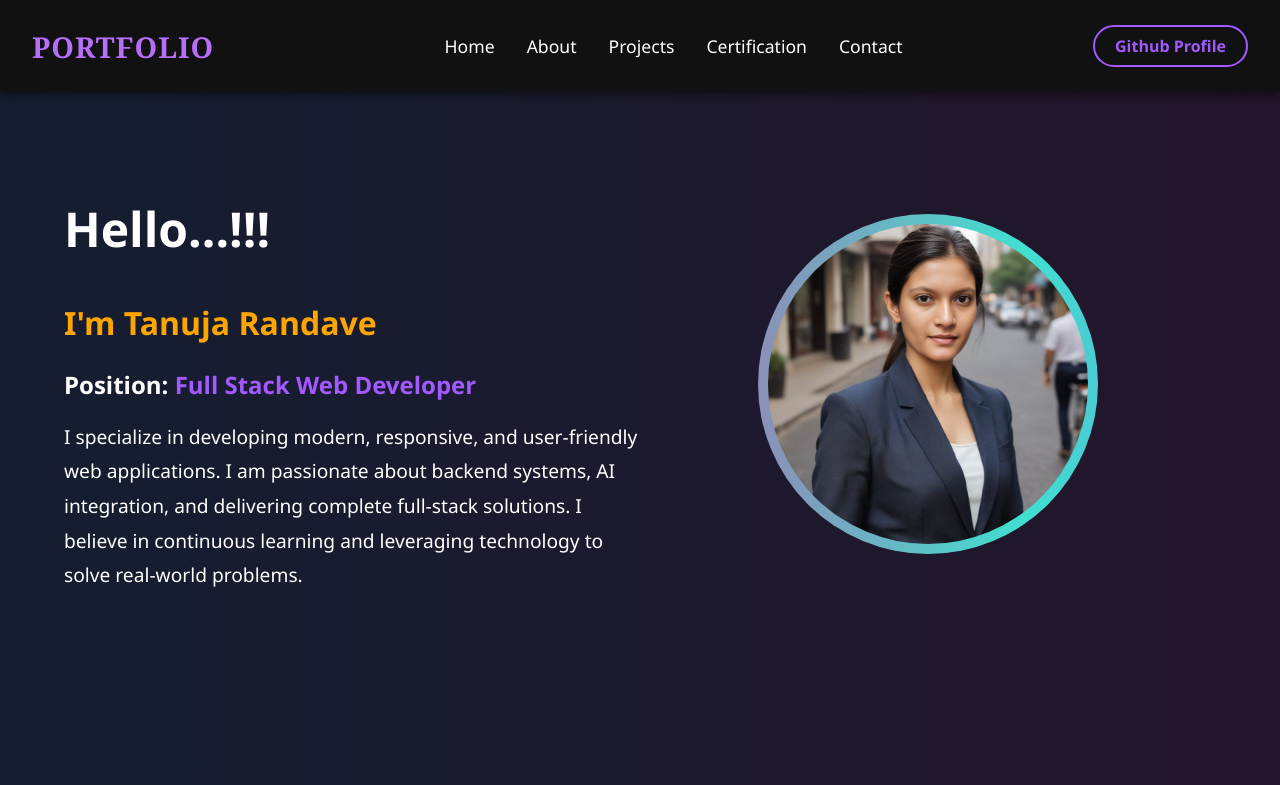
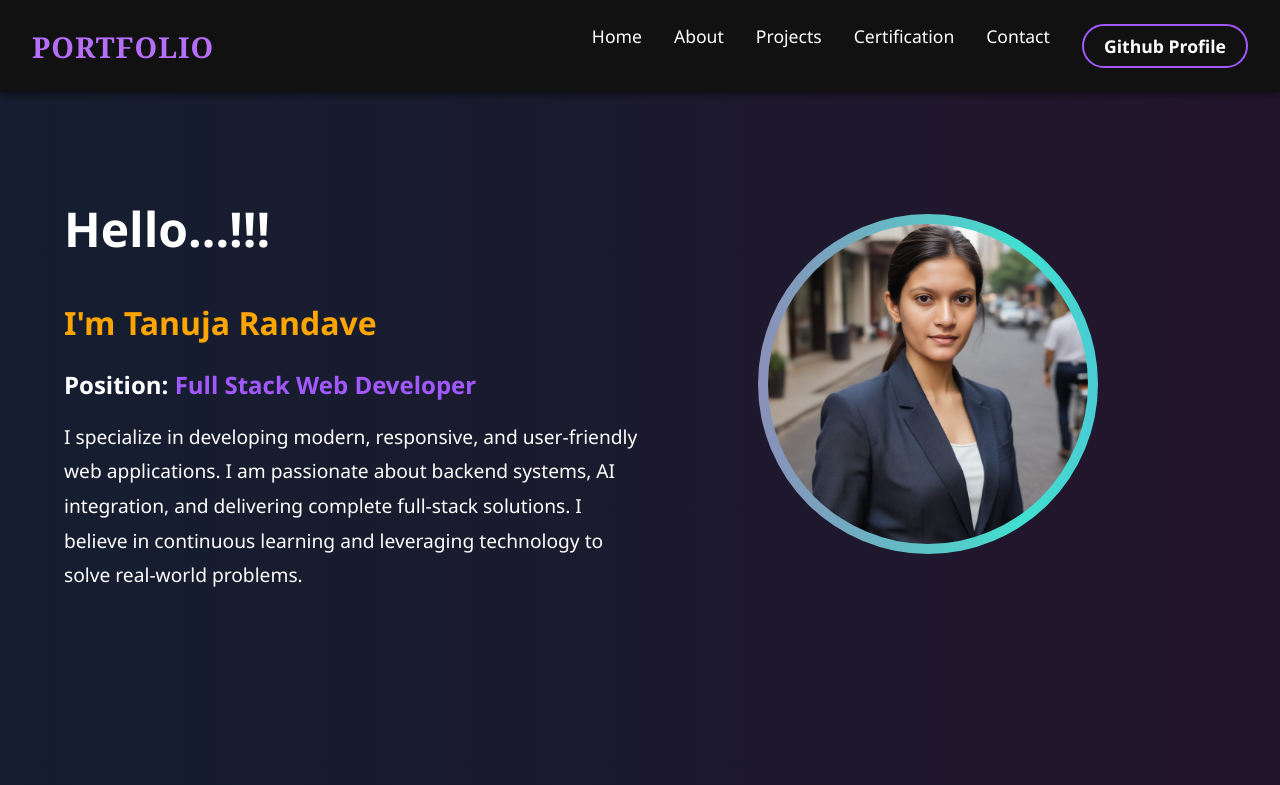
Before and after one commit to tanurandave/tanuja-react-portfollio1, a React (Create React App) app: page / in a window 1280 px wide. Shown: the top 785 px of the page. Built offline with nearby package versions, Linux system fonts and the light colour scheme; the HTML template or start-up script is replaced by a standard one.

Commit message:
Update Navbar.js

```diff
--- a/src/components/Navbar.js
+++ b/src/components/Navbar.js
@@ -14,8 +14,8 @@ const Navbar = () => {
       <h1 className="logo">PORTFOLIO</h1>
 
       {/* Hamburger Icon */}
-      <div className="hamburger" onClick={toggleMenu}>
-        &#9776;
+      <div className={`hamburger ${isMenuOpen ? 'active' : ''}`} onClick={toggleMenu}>
+        ☰
       </div>
 
       <ul className={`nav-links ${isMenuOpen ? 'show' : ''}`}>
@@ -24,16 +24,17 @@ const Navbar = () => {
         <li><Link to="/projects" onClick={() => setIsMenuOpen(false)}>Projects</Link></li>
         <li><Link to="/certification" onClick={() => setIsMenuOpen(false)}>Certification</Link></li>
         <li><Link to="/contact" onClick={() => setIsMenuOpen(false)}>Contact</Link></li>
-      </ul>
+
 
       <a
-        className="github-button"
+        className={`github-button ${isMenuOpen ? 'show-btn' : ''}`}
         href="https://github.com/tanurandave"
         target="_blank"
         rel="noopener noreferrer"
       >
         Github Profile
       </a>
+        </ul>
     </nav>
   );
 };
```
